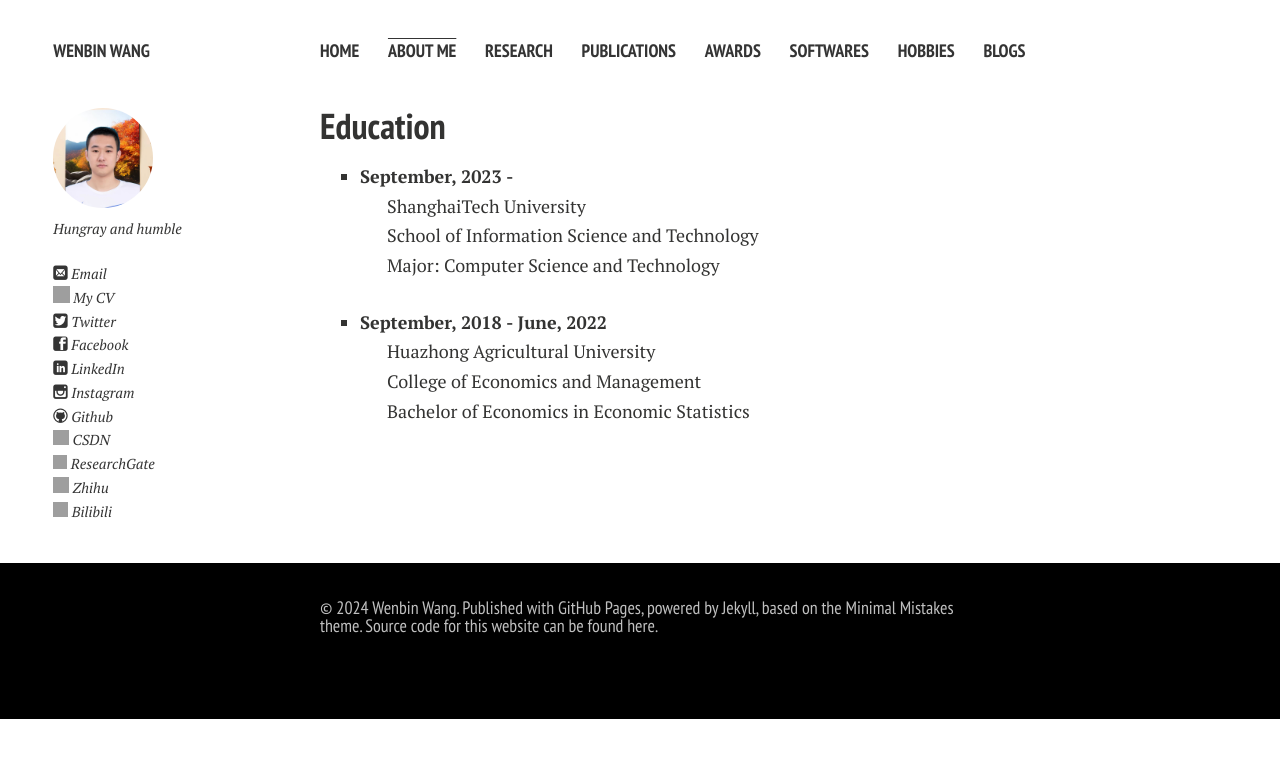
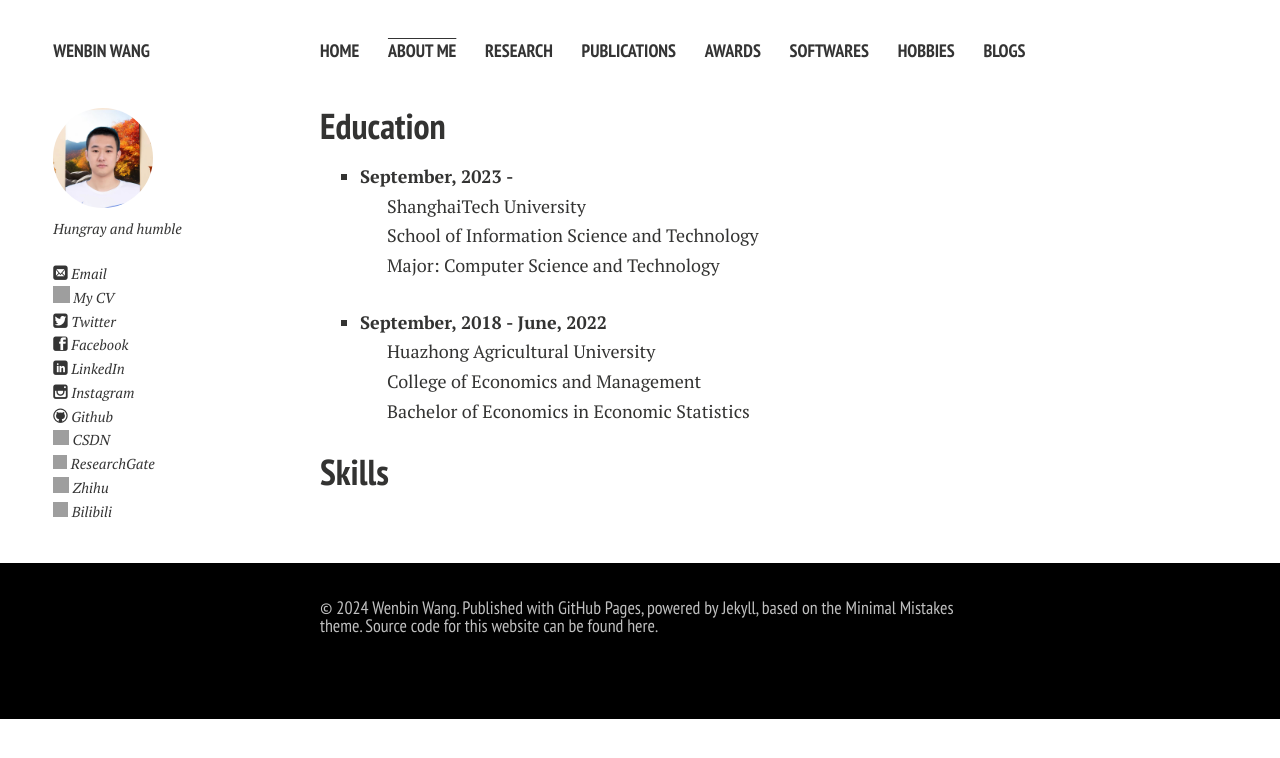
Before and after one commit to LuminaryAlexander/LuminaryAlexander.github.io, a Jekyll site: the page built from about_me.md, in a window 1280 px wide. Shown: the top 758 px of the page. Built offline with Jekyll 4.4.1, drawn with Linux system fonts in a browser that asks for light colours; nearby versions of some CDN libraries; comment, search, counter and statistics services are not loaded; a style sheet for code colours, icons or effects is not loaded; grey boxes are pictures that could not be loaded.

Commit message:
Update about_me.md

```diff
--- a/about_me.md
+++ b/about_me.md
@@ -22,3 +22,6 @@ title: About me
   College of Economics and Management
 
   Bachelor of Economics in Economic Statistics
+
+
+## Skills
```
